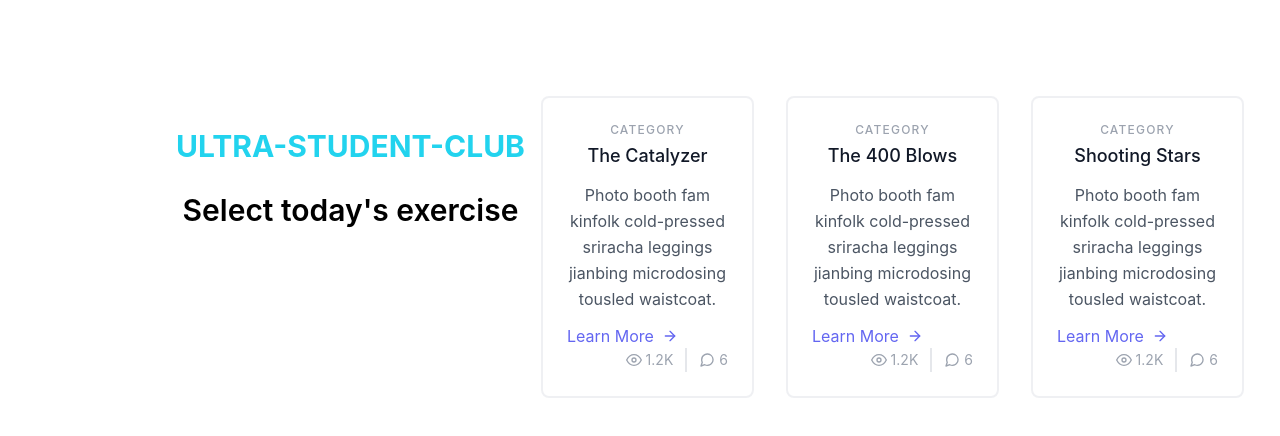
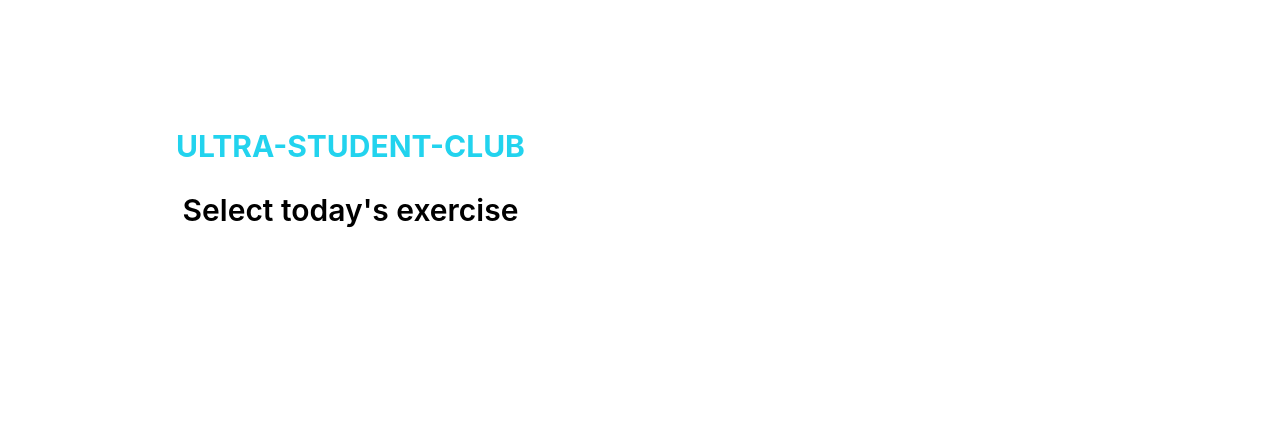
Before and after one commit to sinha45/exercise-app-web, a React (Create React App) app: page / in a window 1280 px wide. Shown: the top 436 px of the page. Built offline with nearby package versions, Linux system fonts and the light colour scheme.

Commit message:
card removed

```diff
--- a/src/App.js
+++ b/src/App.js
@@ -1,13 +1,13 @@
 import logo from './logo.svg';
 import './App.css';
 import Header from './components/Header/Header';
-import Card from './components/Card/Card';
+// import Card from './components/Card/Card';
 
 function App() {
   return (
     <div className="App">
       <Header></Header>
-      <Card></Card>
+
     </div>
   );
 }
```
